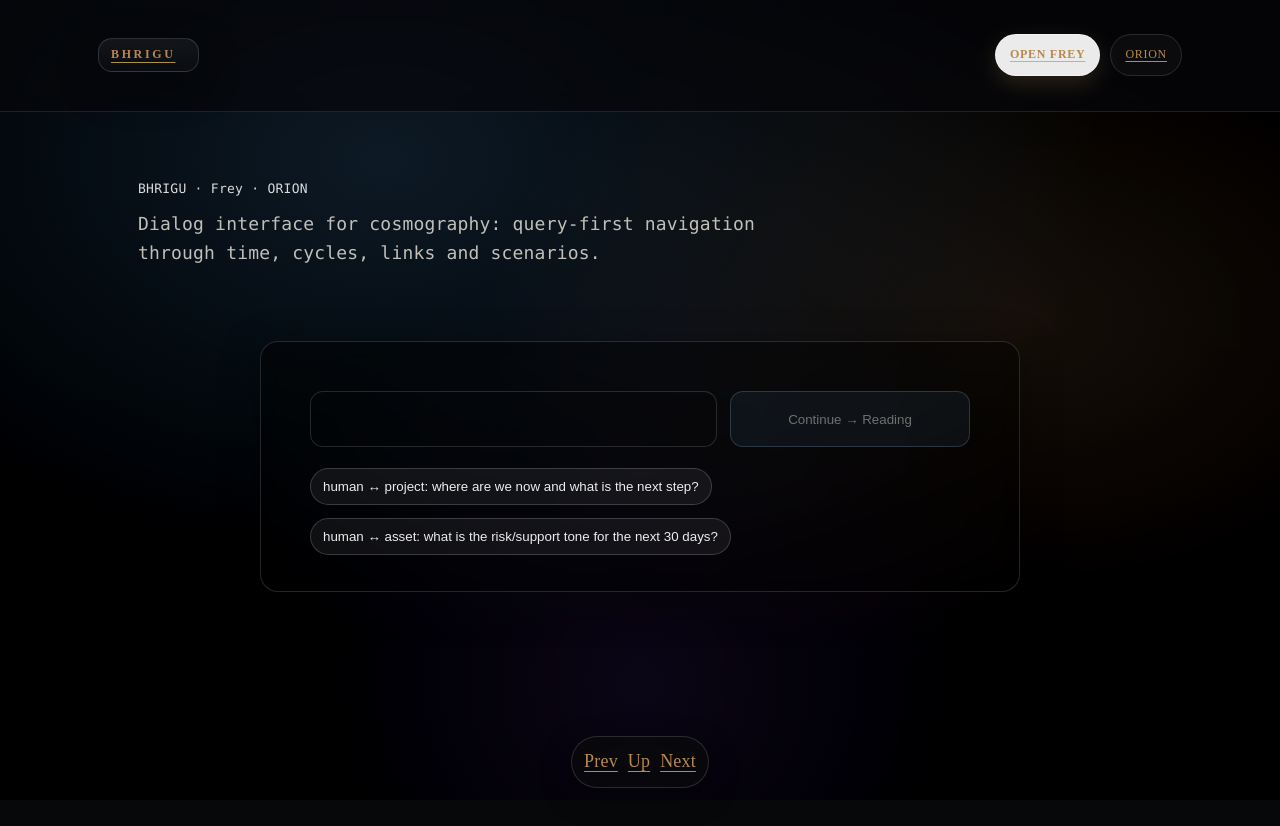
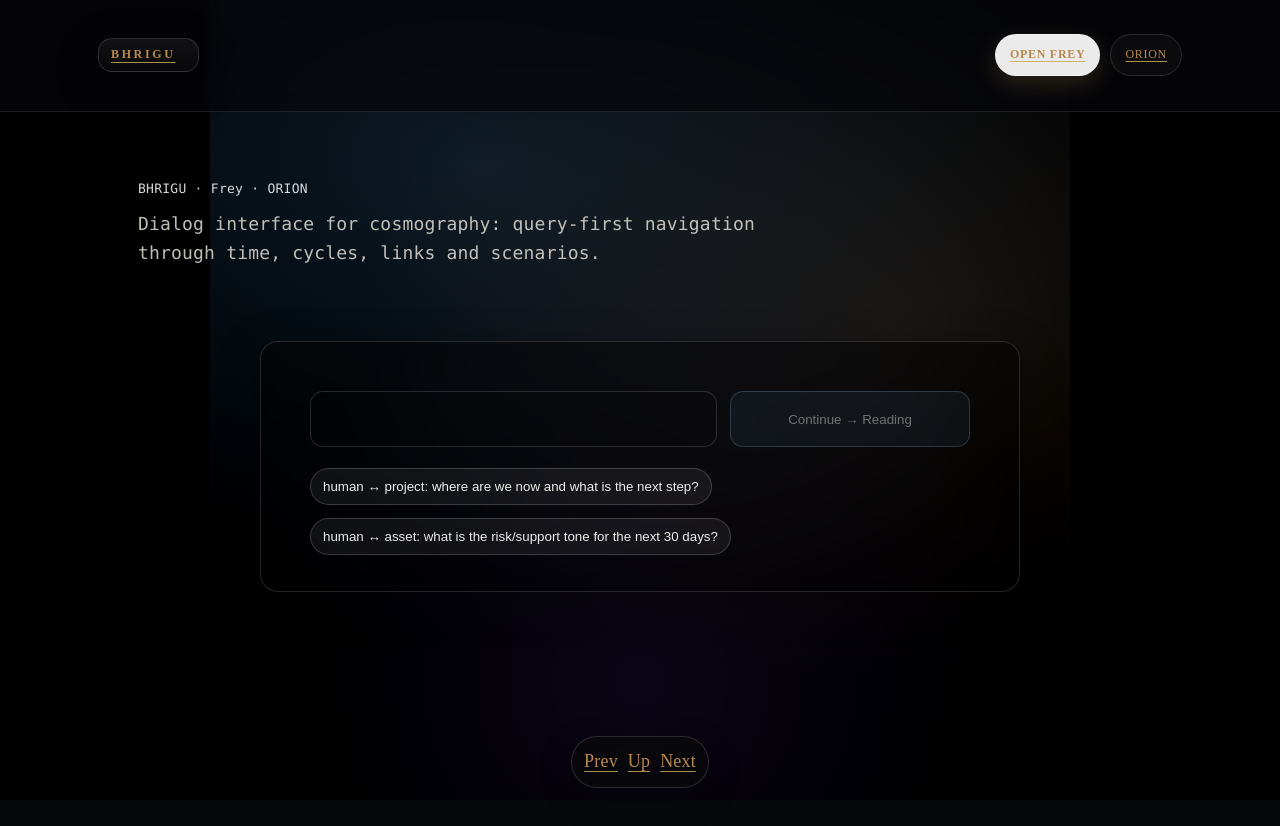
Before and after one commit to AiBhrigu/bhrigu-portal, a Next.js app: page /frey in a window 1280 px wide. Shown: the top 826 px of the page. Built offline with nearby package versions, Linux system fonts and the light colour scheme.

Commit message:
frey: p0 copy sweep gate + mobile width marker v0.1

```diff
--- a/pages/frey.js
+++ b/pages/frey.js
@@ -53,7 +53,7 @@ export default function FreyPage() {
       </Head>
 
       <div className="freyPage" data-frey-flow={FLOW_MARK}>
-        <div aria-hidden="true" data-frey-mark={BG_MARK} className="freyPhiSpaceBg" />
+        <div data-frey-root="FREY_ROOT_V0_1" data-frey-mobile="FREY_MOBILE_WIDTH_V0_1" aria-hidden="true" data-frey-mark={BG_MARK} className="freyPhiSpaceBg" />
         <main className="wrap">
           <header className="hero">
             <div id="phi-frey-entry" className="kicker">
@@ -326,6 +326,12 @@ export default function FreyPage() {
   background: rgba(255,255,255,0.040) !important;
   border-color: rgba(255,255,255,0.14) !important;
 }
+
+/* __FREY_MOBILE_WIDTH_V0_1__ */
+[data-frey-mobile="FREY_MOBILE_WIDTH_V0_1"] { width: 100%; max-width: 860px; margin: 0 auto; padding-left: 16px; padding-right: 16px; }
+[data-frey-mobile="FREY_MOBILE_WIDTH_V0_1"] input, [data-frey-mobile="FREY_MOBILE_WIDTH_V0_1"] textarea { width: 100%; max-width: 100%; }
+@media (max-width: 520px) { [data-frey-mobile="FREY_MOBILE_WIDTH_V0_1"] { padding-left: 12px; padding-right: 12px; } }
+@media (max-width: 420px) { [data-frey-mobile="FREY_MOBILE_WIDTH_V0_1"] { padding-left: 10px; padding-right: 10px; } }
 `}</style>
     </>
   );
```
